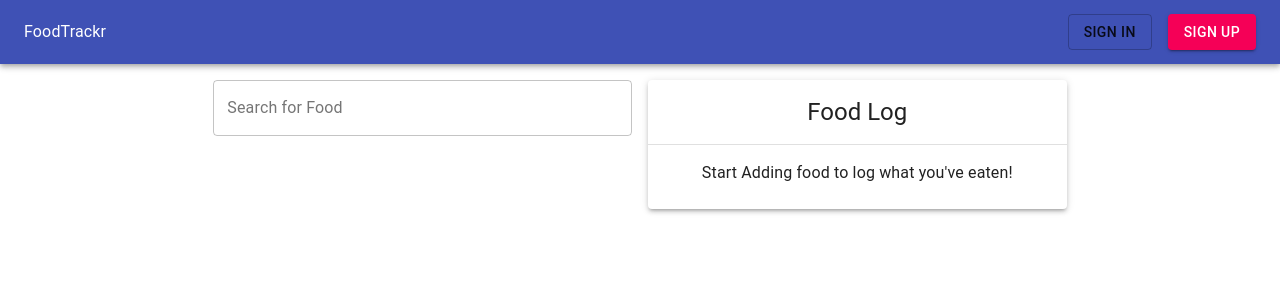
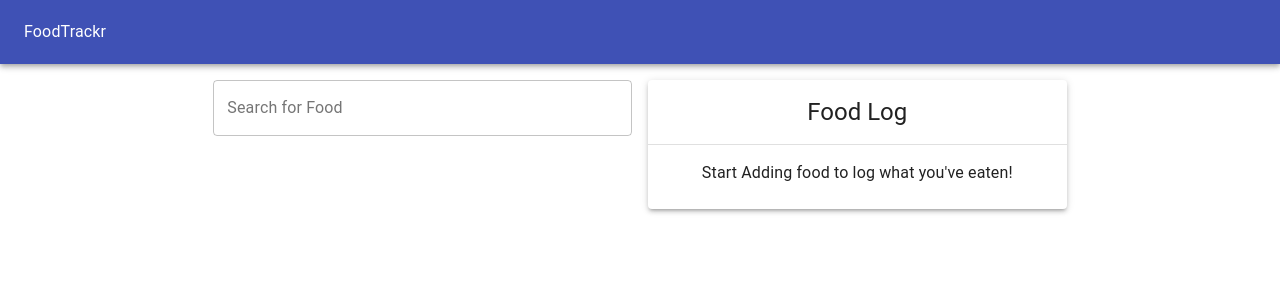
Before and after one commit to nchomsky/FoodTrackr, a React (Create React App) app: page / in a window 1280 px wide. Shown: the top 300 px of the page. Built offline with nearby package versions, Linux system fonts and the light colour scheme.

Commit message:
Comment out sign in/out buttons and background image

```diff
--- a/src/components/Content.js
+++ b/src/components/Content.js
@@ -5,8 +5,11 @@ import SearchList from './search/SearchList';
 import FoodLog from './food/FoodLog';
 import foodData from '../api/foodData';
 
+
 // Food Data Central API Key:
 const KEY = 'D258W2mIJWkYDvyAveLwcy5iDVPATxZcB6N8ueSX';
+
+
 const Content = () => {
 
     // Multiple useState hooks is best practice
@@ -46,7 +49,7 @@ const Content = () => {
     console.log(foodLog);
 
     return (
-        <Grid container spacing={2}>
+        <Grid container spacing={2} >
             <Grid item xs={12} sm={6}>
                 <SearchBar onFormSubmit={onSearchSubmit} />
                 <SearchList results={searchResults} onLogHandler={logFoodHandler} />
--- a/src/components/Header.js
+++ b/src/components/Header.js
@@ -18,8 +18,8 @@ const Header = () => {
             <AppBar position="static">
                 <Toolbar>
                     <Typography className={classes.typographyStyles}>FoodTrackr</Typography>
-                    <Button className={classes.buttonStyles} variant="outlined">Sign In</Button>
-                    <Button variant="contained" color="secondary">Sign Up</Button>
+                    {/* <Button className={classes.buttonStyles} variant="outlined">Sign In</Button>
+                    <Button variant="contained" color="secondary">Sign Up</Button> */}
                 </Toolbar>
             </AppBar>
         </div>
--- a/src/components/search/SearchItem.js
+++ b/src/components/search/SearchItem.js
@@ -2,7 +2,7 @@ import React from 'react';
 import { Card, Typography, Button, CardHeader, CardActions, CardContent } from '@material-ui/core';
 import { makeStyles } from '@material-ui/core/styles';
 
-const useStyles = makeStyles((theme) => ({
+const useStyles = makeStyles(() => ({
     disablePadding: {
         paddingTop: 0,
         paddingBottom: 0,
```
Also changed, not shown: src/components/App.js (+14 -16 lines), public/images/vegetables.jpg (added), 1 other file (tests, documents, lock files or other folders).
